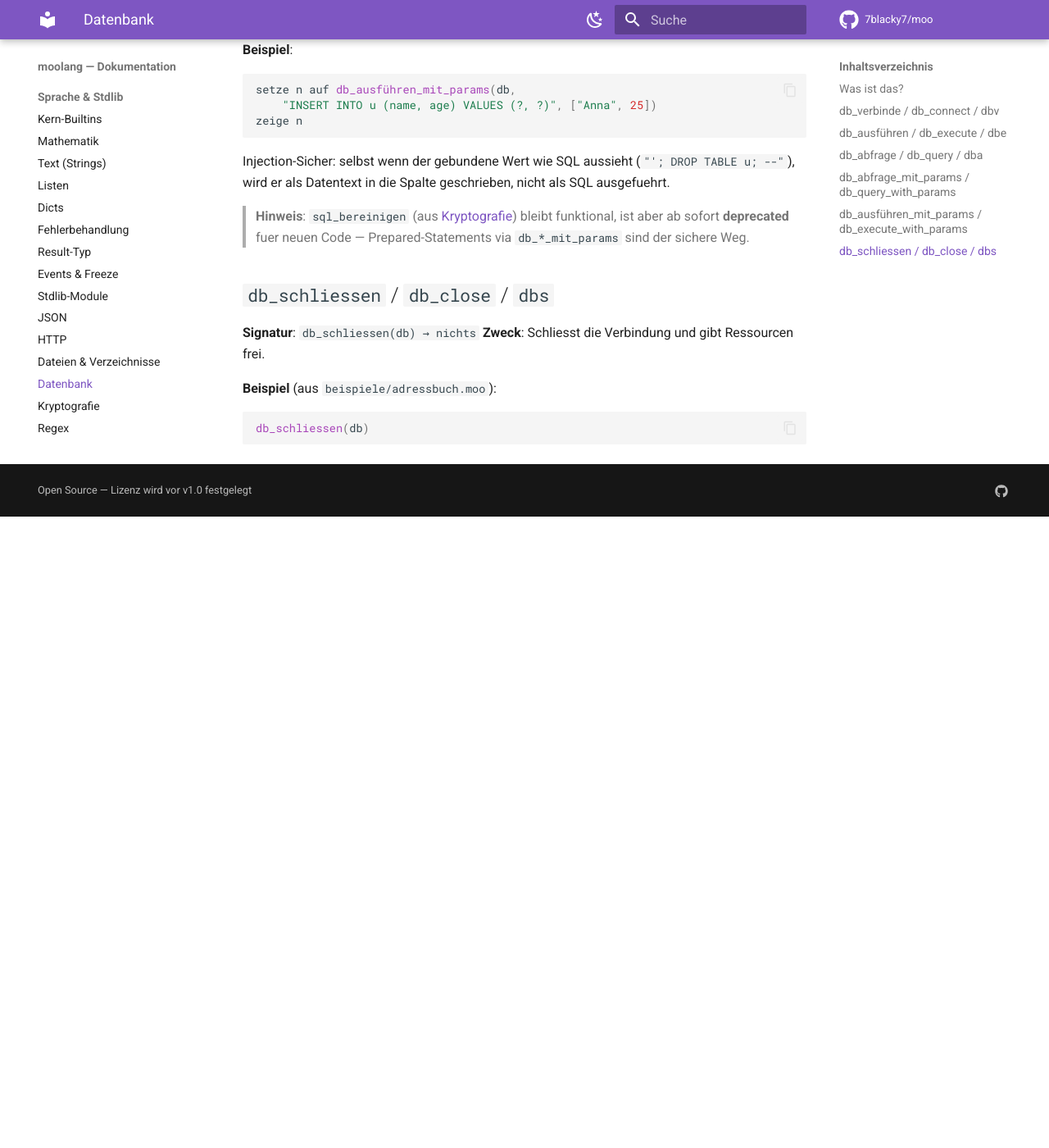
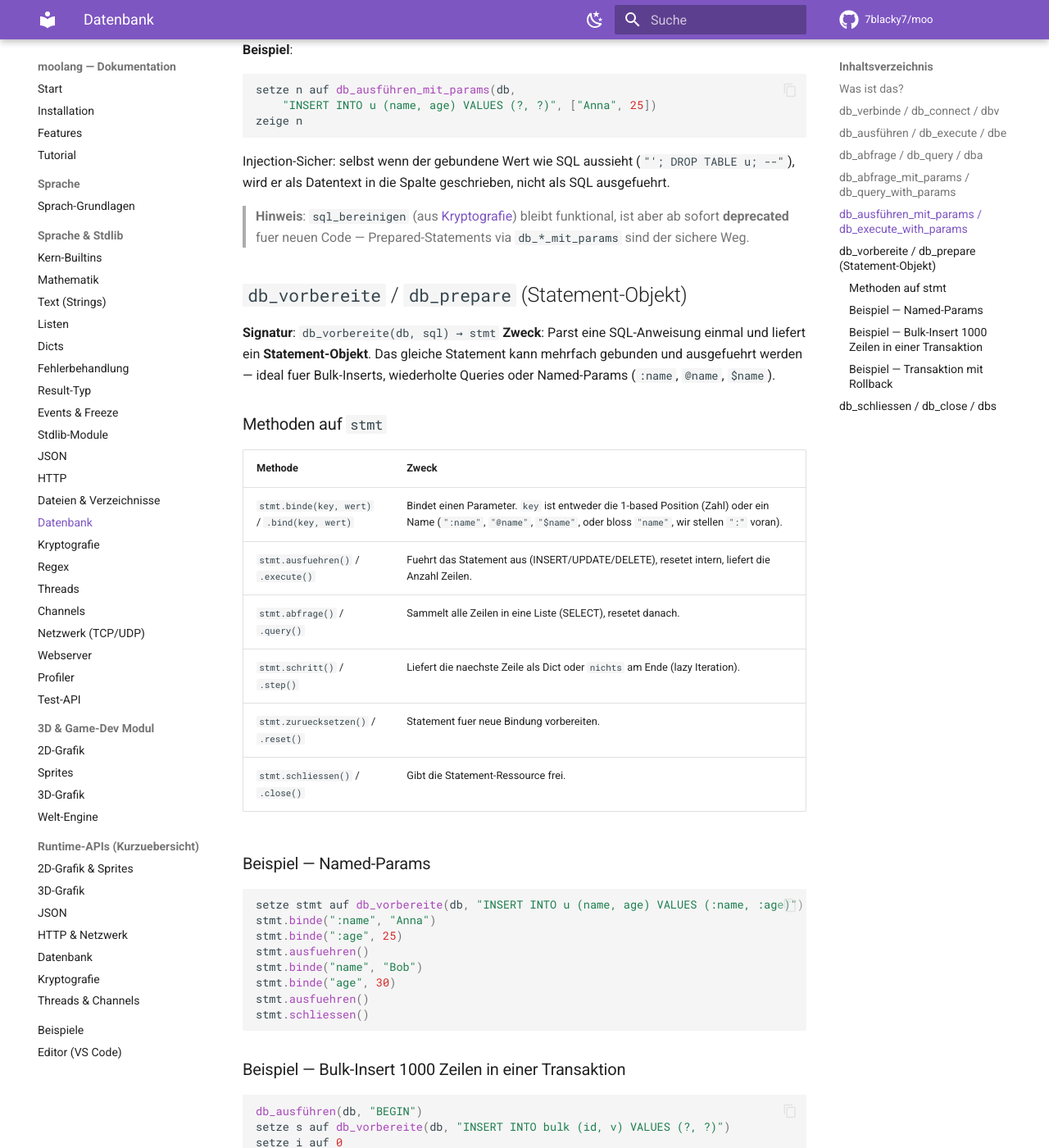
Before and after one commit to 7blacky7/moolang-docs, an MkDocs documentation site: the page built from docs/referenz/datenbank.md, in a window 1280 px wide and 1400 px high, scrolled down 1715 px. Shown: the whole window at 82% size. Built offline with MkDocs 1.6.1 and Material for MkDocs 9.7.7, drawn with Linux system fonts in a browser that asks for light colours; comment, search, counter and statistics services are not loaded; before the commit the page ends 2345 px from its top, so only the background shows below that; some of the changed text lies outside the part shown.

Commit message:
docs(datenbank): db_vorbereite Statement-Objekt (Variante A)
Neue Sektion mit Methoden-Tabelle (binde/ausfuehren/abfrage/schritt/
zuruecksetzen/schliessen) und drei Beispielen:
- Named-Params (:name, @name, $name — und bares "name")
- Bulk-Insert 1000 Zeilen in einer Transaktion
- Transaktion mit Rollback

Passt zu moo commit ee27836 (prio3c-v2 Statement-Objekt).

Co-Authored-By: Claude Opus 4.6 (1M context) <noreply@anthropic.com>

````diff
--- a/docs/referenz/datenbank.md
+++ b/docs/referenz/datenbank.md
@@ -78,6 +78,65 @@ wird er als Datentext in die Spalte geschrieben, nicht als SQL ausgefuehrt.
 > aber ab sofort **deprecated** fuer neuen Code — Prepared-Statements via
 > `db_*_mit_params` sind der sichere Weg.
 
+## `db_vorbereite` / `db_prepare` (Statement-Objekt)
+
+**Signatur**: `db_vorbereite(db, sql) → stmt`
+**Zweck**: Parst eine SQL-Anweisung einmal und liefert ein **Statement-Objekt**.
+Das gleiche Statement kann mehrfach gebunden und ausgefuehrt werden —
+ideal fuer Bulk-Inserts, wiederholte Queries oder Named-Params (`:name`,
+`@name`, `$name`).
+
+### Methoden auf `stmt`
+
+| Methode | Zweck |
+|---------|-------|
+| `stmt.binde(key, wert)` / `.bind(key, wert)` | Bindet einen Parameter. `key` ist entweder die 1-based Position (Zahl) oder ein Name (`":name"`, `"@name"`, `"$name"`, oder bloss `"name"`, wir stellen `":"` voran). |
+| `stmt.ausfuehren()` / `.execute()` | Fuehrt das Statement aus (INSERT/UPDATE/DELETE), resetet intern, liefert die Anzahl Zeilen. |
+| `stmt.abfrage()` / `.query()` | Sammelt alle Zeilen in eine Liste (SELECT), resetet danach. |
+| `stmt.schritt()` / `.step()` | Liefert die naechste Zeile als Dict oder `nichts` am Ende (lazy Iteration). |
+| `stmt.zuruecksetzen()` / `.reset()` | Statement fuer neue Bindung vorbereiten. |
+| `stmt.schliessen()` / `.close()` | Gibt die Statement-Ressource frei. |
+
+### Beispiel — Named-Params
+
+```moo
+setze stmt auf db_vorbereite(db, "INSERT INTO u (name, age) VALUES (:name, :age)")
+stmt.binde(":name", "Anna")
+stmt.binde(":age", 25)
+stmt.ausfuehren()
+stmt.binde("name", "Bob")
+stmt.binde("age", 30)
+stmt.ausfuehren()
+stmt.schliessen()
+```
+
+### Beispiel — Bulk-Insert 1000 Zeilen in einer Transaktion
+
+```moo
+db_ausführen(db, "BEGIN")
+setze s auf db_vorbereite(db, "INSERT INTO bulk (id, v) VALUES (?, ?)")
+setze i auf 0
+solange i < 1000:
+    s.binde(1, i)
+    s.binde(2, "row_" + text(i))
+    s.ausfuehren()
+    i += 1
+db_ausführen(db, "COMMIT")
+s.schliessen()
+```
+
+### Beispiel — Transaktion mit Rollback
+
+```moo
+db_ausführen(db, "BEGIN")
+setze s auf db_vorbereite(db, "INSERT INTO k (name) VALUES (:name)")
+s.binde(":name", "wird_verworfen")
+s.ausfuehren()
+s.schliessen()
+db_ausführen(db, "ROLLBACK")
+# Die Zeile existiert nach dem ROLLBACK nicht mehr.
+```
+
 ## `db_schliessen` / `db_close` / `dbs`
 
 **Signatur**: `db_schliessen(db) → nichts`
````
